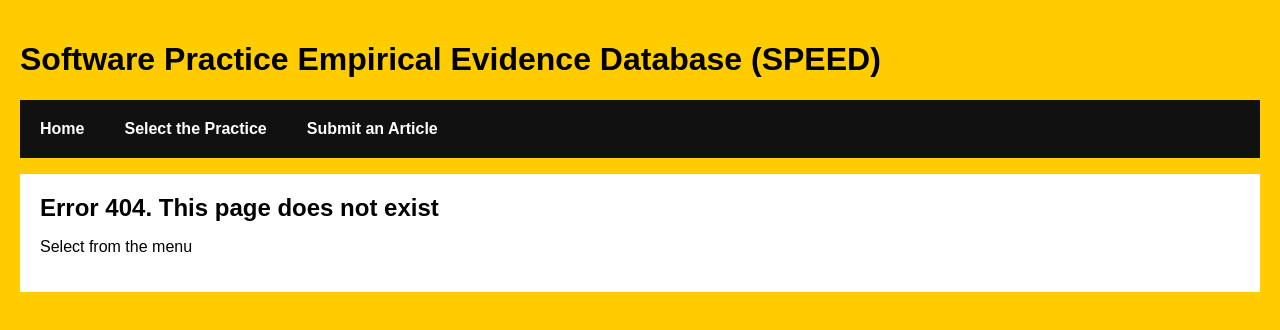
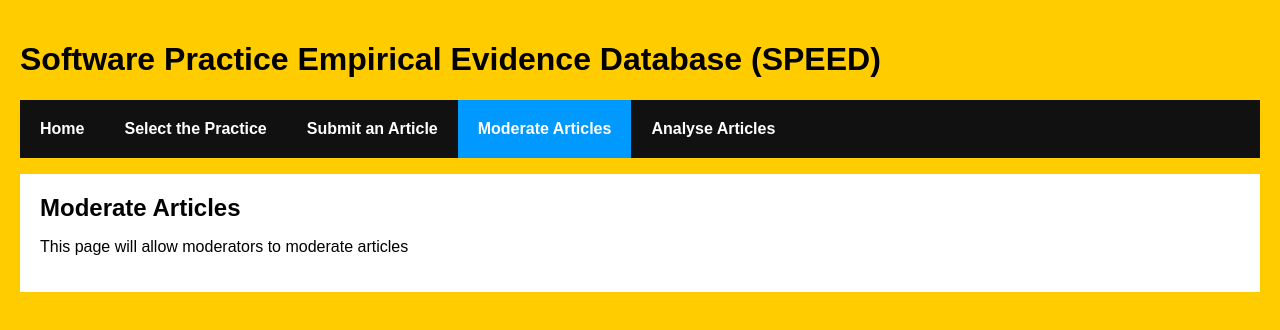
Before and after one commit to frontierSpaceAlien/CISE_SPEED, a React (Create React App) app in the folder frontend/: page /ModerateArticles in a window 1280 px wide. Before the commit this address had no page. Shown: the top 330 px of the page. Built offline with nearby package versions, Linux system fonts and the light colour scheme.

Commit message:
updated files for heroku

```diff
--- a/frontend/src/App.js
+++ b/frontend/src/App.js
@@ -9,6 +9,8 @@ import {
 import Home from "./pages/Home";
 import SEPractice from "./pages/SE-Practice";
 import SubmitArticle from "./pages/Submit-Article";
+import ModerateArticles from "./pages/Moderate-Article";
+import AnalyseArticles from "./pages/Analyse-Article";
 import NotFoundPage from "./pages/404";
 
 const App = () =>  {
@@ -20,12 +22,16 @@ const App = () =>  {
                 <li><NavLink exact to = "/">Home</NavLink></li>
                 <li><NavLink to = "/SEPractice">Select the Practice</NavLink></li>
                 <li><NavLink to = "/SubmitArticle">Submit an Article</NavLink></li>
+                <li><NavLink to = "/ModerateArticles">Moderate Articles</NavLink></li>
+                <li><NavLink to = "/AnalyseArticles">Analyse Articles</NavLink></li>
               </ul>
               <div className="content">
                 <Routes>
                   <Route exact path="/" element={<Home />} />
                   <Route path="/SEPractice" element={<SEPractice />} />
                   <Route path="/SubmitArticle" element={<SubmitArticle />} />
+                  <Route path="/ModerateArticles" element={<ModerateArticles />} />
+                  <Route path="/AnalyseArticles" element={<AnalyseArticles />} />
                   <Route path="*" element={<NotFoundPage/>} />
                 </Routes>
               </div>
--- /dev/null
+++ b/frontend/src/pages/Analyse-Article.js
@@ -0,0 +1,12 @@
+import React from "react";
+
+const AnalyseArticle = () =>  {
+     return (
+      <div>
+        <h2>Analyse Articles</h2>
+            <p>This page will allow analysts to analyse articles</p>
+        </div>
+    );
+}
+
+export default AnalyseArticle;
--- /dev/null
+++ b/frontend/src/pages/Moderate-Article.js
@@ -0,0 +1,12 @@
+import React from "react";
+
+const ModerateArticles = () =>  {
+     return (
+      <div>
+        <h2>Moderate Articles</h2>
+            <p>This page will allow moderators to moderate articles</p>
+        </div>
+    );
+}
+
+export default ModerateArticles;
```
